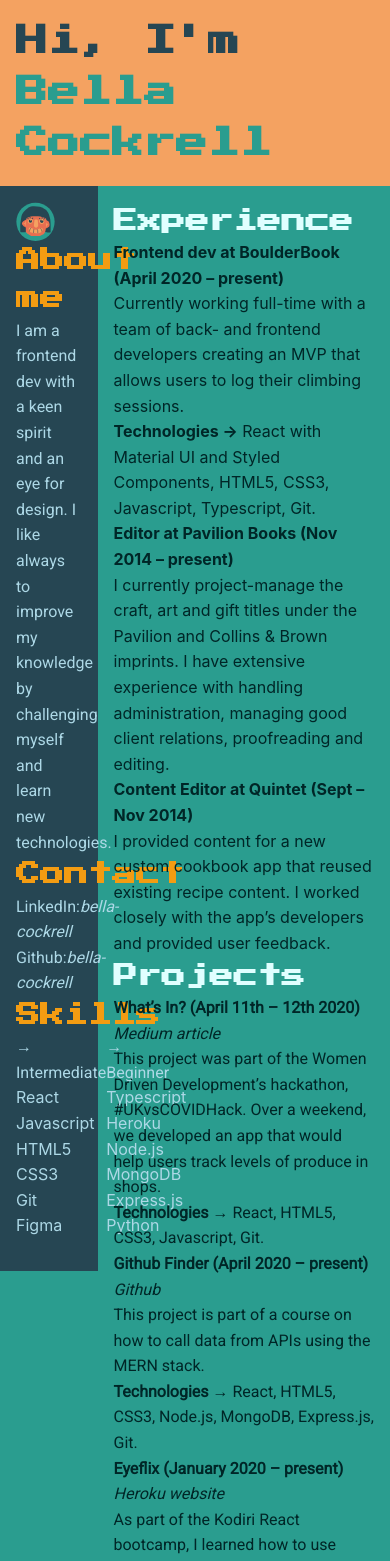
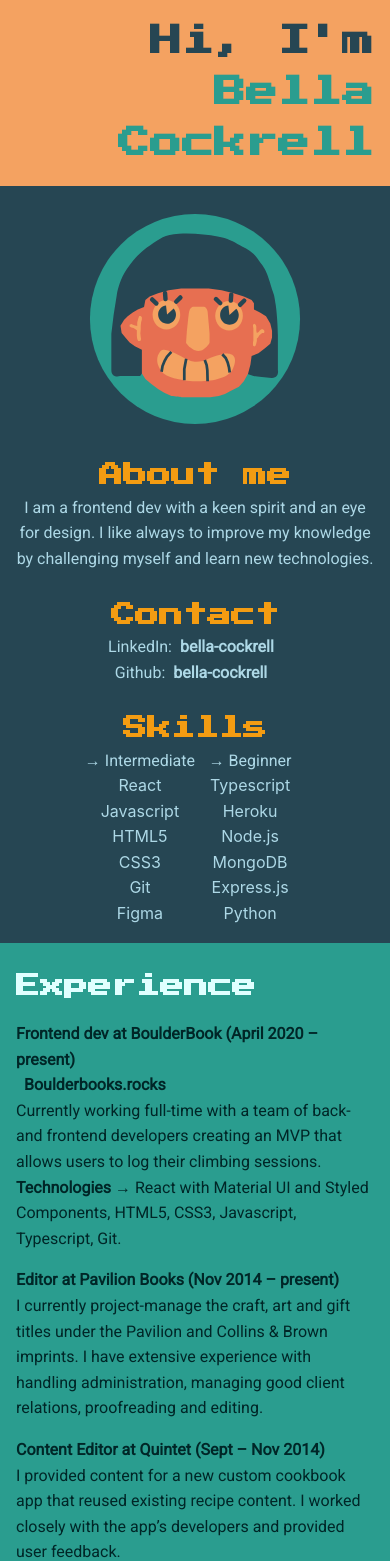
Before and after one commit to bella-cockrell/portfolio, a React (Create React App) app: page / in a window 390 px wide. Shown: the top 1561 px of the page. Built offline with nearby package versions, Linux system fonts and the light colour scheme.

Commit message:
Making mobile friendly

```diff
--- a/src/App.css
+++ b/src/App.css
@@ -14,13 +14,17 @@
 
 .App{
   height: 100%;
-  background-color: var(--cool-light);
 }
 
 * {
   box-sizing: border-box;
   margin: 0;
   padding: 0;
+}
+
+html {
+  height: 100%;
+  background-color: var(--cool-light);
 }
 
 body {
@@ -34,57 +38,50 @@ h1, h2 {
 
 a, a:visited {
   text-decoration: none;
-  font-style: oblique;
   color: inherit;
-}
-
-a:hover {
-  color: var(--warm-dark);
+  margin: 0.5em;
+  font-weight: 800;
 }
 
 p {
   font-family: 'Roboto', sans-serif;
 }
 
-img {
-  width: 60%;
-}
-
 header {
   background-color: var(--warm-light);
   color: var(--cool-dark);
   display: flex;
-  flex-direction: row-reverse;
+  text-align: end;
   padding: 1em;
 }
 
-article h2 {
-  color: var(--cool-dark-header);
+main {
+  height: 100%;
 }
 
-footer {
+sidebar {
+  height: 100%;
+  color: var(--cool-dark-text);
+  background-color: var(--cool-dark);
   display: flex;
-  width: 100%;
-  height: 30px;
-  background-color: var(--warm-light);
+  flex-direction: column;
+  text-align: center;
+  align-items: center;
   padding: 1em;
 }
 
-.card {
-  background-color: var(--cool-dark);
-  display: flex;
-  flex-direction: column;
-  justify-content: left;
-  float: left;
-  width: 25%;
-  padding: 1em;
-  height: 100%;
-  padding-bottom: 2em;
+sidebar img {
+  width: 60%;
+  margin: 0.5em;
 }
 
-.card p, ul {
-  color: var(--cool-dark-text);
+sidebar ul {
   list-style: none;
+}
+
+sidebar h2 {
+  color: var(--cool-dark-header);
+  margin-top: 1em;
 }
 
 .skills {
@@ -92,17 +89,30 @@ footer {
   grid-template-columns: 1fr 1fr;
 }
 
-.container {
+article {
   background-color: var(--cool-light);
+  height: 55em;
+  max-width: 50em;
   display: flex;
   flex-direction: column;
-  padding: 1em;
+  padding: 0 1em 0 1em;
+  margin-bottom: 1em;
+  color: var(--cool-light-text);
 }
 
-.container h1 {
+article h1 {
  color: var(--cool-light-header);
+ margin-top: 1em;
 }
 
-.container div {
-  color: var(--cool-light-text);
+article p, strong {
+  padding-top: 1em;
 }
+
+@media (min-width: 800px) {
+sidebar {
+  height: 56em;
+  float: left;
+  width: 25%;
+}
+}
--- a/src/App.js
+++ b/src/App.js
@@ -12,7 +12,6 @@ import './App.css';
 function App() {
   return (
     <div className='App'>
-      {/* <Alert /> */}
       <body>
         <header>
           <h1> Hi, I'm <span style={{ color: '#2a9d8f' }}>Bella Cockrell</span></h1>
@@ -20,25 +19,20 @@ function App() {
         <nav>
         </nav>
 
-        <sidebar className='card'>
+        <main>
+          <sidebar>
             <SVGLogo />
-          <article>
             <AboutMe />
-          </article>
-          <article>
             <Contact />
-          </article>
-          <article>
             <Skills />
-          </article>
           </sidebar>
 
           <article className='container'>
             <Experience />
             <Projects />
           </article>
+        </main>
 
-        <footer />
       </body>
     </div >
   );
--- a/src/Pages/Experience.js
+++ b/src/Pages/Experience.js
@@ -7,33 +7,37 @@ const Experience = () => {
       <h1>
         Experience
       </h1>
+      <p>
         <strong>
           Frontend dev at BoulderBook (April 2020 – present)
-      </strong>
-      <div>
+        </strong><br />
+        <a href='https://boulderbook.rocks/' target='_blank' rel="noopener noreferrer">Boulderbooks.rocks</a><br />
         Currently working full-time with a team of back- and
         frontend developers creating an MVP that allows users to log their
         climbing sessions. <br />
+
         <strong>Technologies →</strong> React with Material UI and Styled
         Components, HTML5, CSS3, Javascript, Typescript, Git.
-      </div>
+      </p>
+
+      <p>
         <strong>
           Editor at Pavilion Books (Nov 2014 – present)
-      </strong>
-      <div>
+      </strong><br />
         I currently project-manage the craft, art and gift titles under the
         Pavilion and Collins & Brown imprints. I have extensive experience
         with handling administration, managing good client relations,
         proofreading and editing.
-      </div>
+      </p>
+
+      <p>
         <strong>
           Content Editor at Quintet (Sept – Nov 2014)
-      </strong>
-      <div>
+      </strong><br />
         I provided content for a new custom cookbook app that reused existing
         recipe content. I worked closely with the app’s developers and
         provided user feedback.
-      </div>
+      </p>
     </div>
   );
 };
```
Lines whose indentation alone changed are shown as unchanged.
